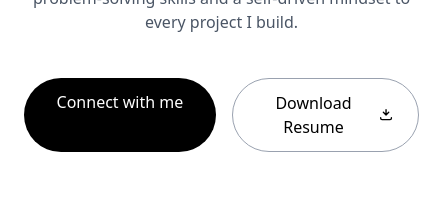
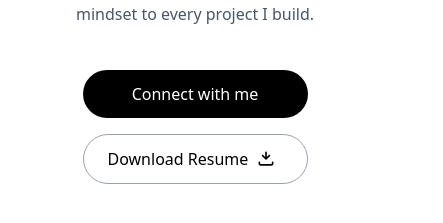
Before and after one commit to Icann09/web-portfolio, a Next.js app: page / in a window 390 px wide. Shown: the part 615-838 px from the top of the page, 443 px wide, since content can reach past the window. Built offline with nearby package versions, Linux system fonts and the light colour scheme; no server answers.

Commit message:
feat(metadata): add twutter card metadata

```diff
--- a/app/layout.tsx
+++ b/app/layout.tsx
@@ -44,6 +44,12 @@ export const metadata: Metadata = {
     locale: "en_US",
     type: "website",
   },
+  twitter: {
+    card: "summary_large_image",
+    title: "Muhammad Kaisan Farasdag | Front-End Developer Portfolio",
+    description: "Explore my portfolio showcasing React, Next.js, and full-stack projects.",
+    images: ["https://my-library.vercel.app/og-image.png"],
+  },
 };
 
 
--- a/components/Home.tsx
+++ b/components/Home.tsx
@@ -20,7 +20,7 @@ export default function Home() {
         <p className="text-gray-600 max-w-xl mx-auto mb-8">
           I specialize in building modern, production-ready web applications with React and Next.js (App Router). My work focuses on crafting clean, accessible user interfaces and implementing robust frontend architecture using server components, server actions, and state management. Coming from an engineering background, I bring strong problem-solving skills and a self-driven mindset to every project I build.
         </p>
-        <div className="flex gap-4 mt-3 md:mt-1">
+        <div className="flex flex-col gap-4 mt-3 md:mt-1 md:flex-row">
           <a
             href="http://github.com/Icann09"
             target="_blank"
```
